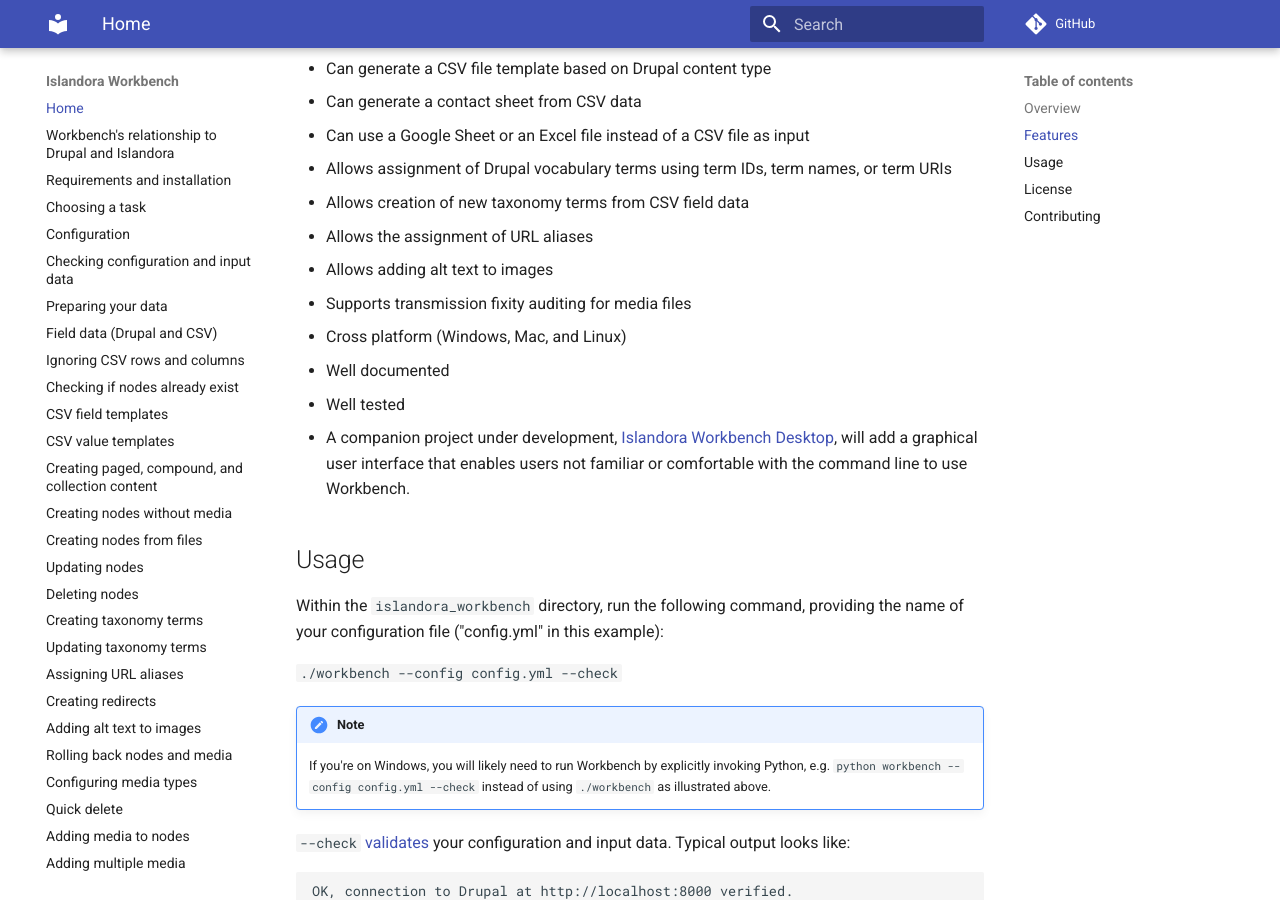
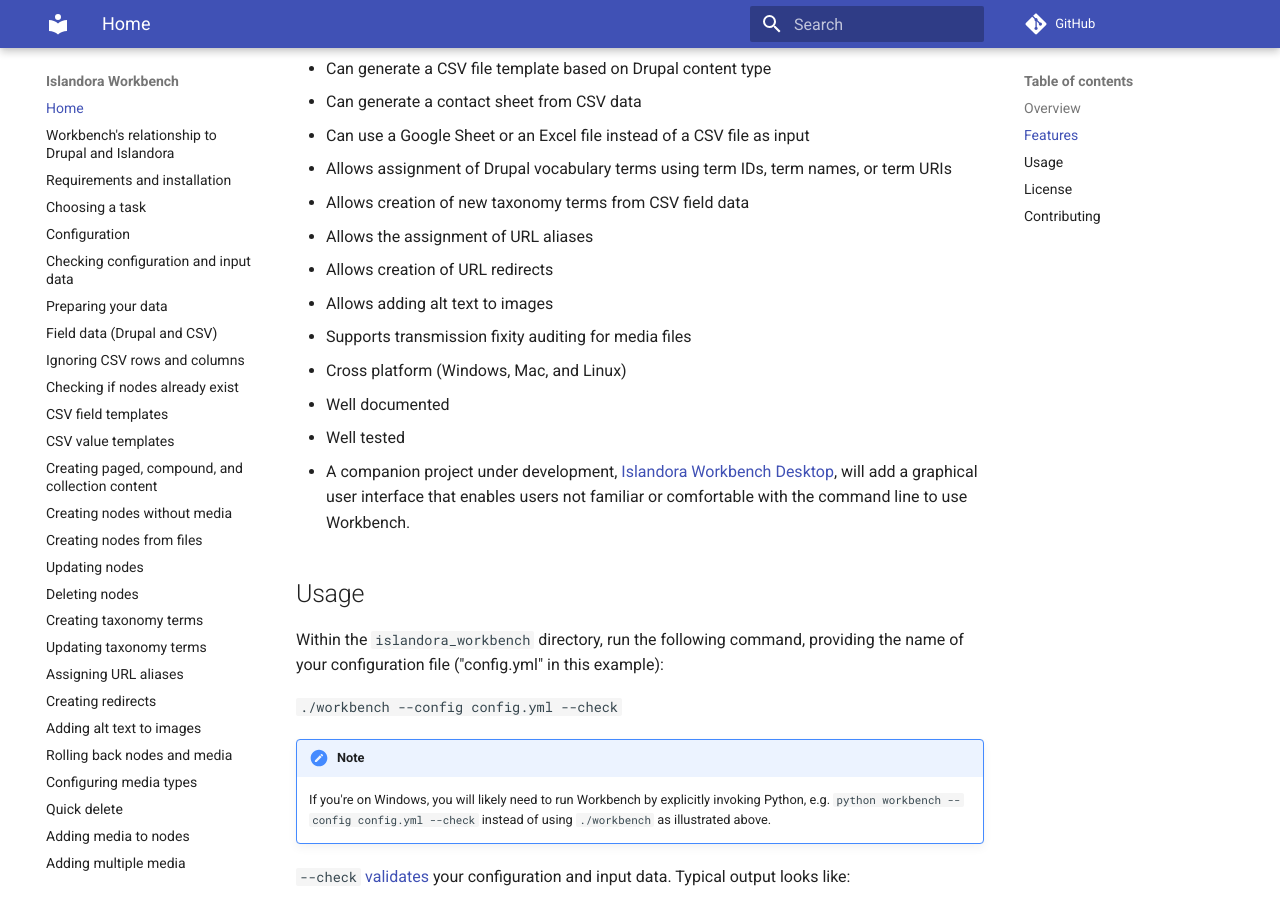
Before and after one commit to mjordan/islandora_workbench_docs, an MkDocs documentation site: the page built from docs/index.md, in a window 1280 px wide and 900 px high, scrolled down 765 px. Built offline with MkDocs 1.6.1 and Material for MkDocs 9.7.7, drawn with Linux system fonts in a browser that asks for light colours; comment, search, counter and statistics services are not loaded.

Commit message:
Updated index page.

```diff
--- a/docs/index.md
+++ b/docs/index.md
@@ -18,6 +18,7 @@
 * Allows assignment of Drupal vocabulary terms using term IDs, term names, or term URIs
 * Allows creation of new taxonomy terms from CSV field data
 * Allows the assignment of URL aliases
+* Allows creation of URL redirects
 * Allows adding alt text to images
 * Supports transmission fixity auditing for media files
 * Cross platform (Windows, Mac, and Linux)
```
